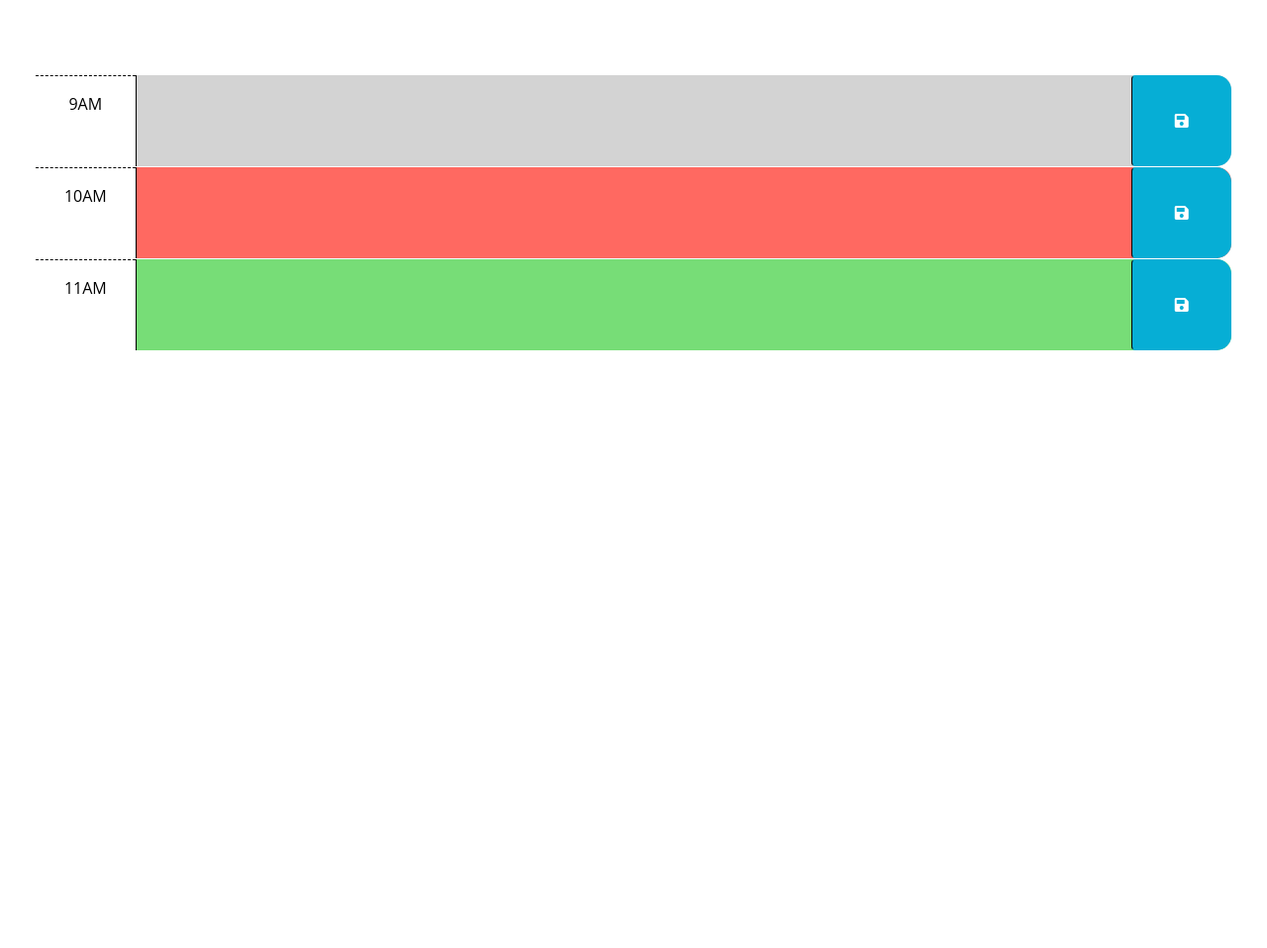
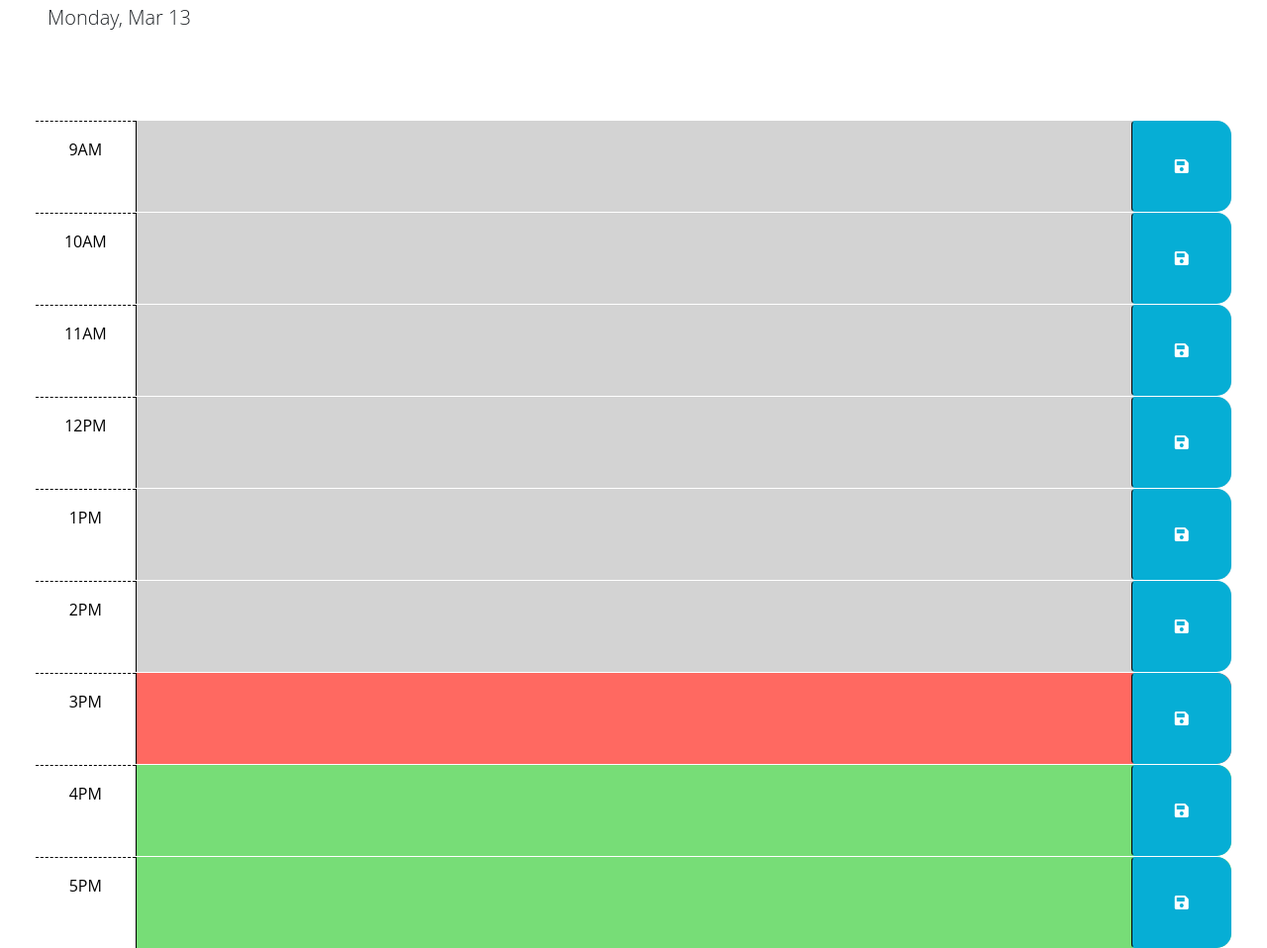
Before and after one commit to Anotnio-Lu/Third-Party-APIs-Challenge-Work-Day-Scheduler, a plain HTML site: page index.html in a window 1280 px wide. Shown: the part 176-1134 px from the top of the page at 99% size. Before the commit the page ends 800 px from the top, so only its background shows below. Drawn offline with nearby package versions, Linux system fonts and the light colour scheme.

Commit message:
JS update: function created to change class of the hour row

```diff
--- a/assets/js/script.js
+++ b/assets/js/script.js
@@ -2,6 +2,9 @@
 // the code isn't run until the browser has finished rendering all the elements
 // in the html.
 var list = []
+
+var today = dayjs();
+$('#currentDay').text(today.format('dddd, MMM D'));
 
 $(function () {
     // TODO: Add a listener for click events on the save button. This code should
@@ -24,13 +27,12 @@ $(function () {
     // TODO: Add code to display the current date in the header of the page.
 
   var main = $('.main-container')
-  var saveBtn = $('.saveBtn')
 
 
-  main.on('click', '.fas', function(event){
+  main.on('click', '.saveBtn', function(event){
 
     var item = $(this)
-    var parent = item.parent().parent('div')
+    var parent = item.parent('div')
     var text = parent.children('textarea').val()
     var dataId = parent.attr("id");
 
@@ -84,4 +86,24 @@ $(function () {
 
   print()
 
+  changeHighlight()
+
+  function changeHighlight(){
+    $( ".row" ).each(function() {
+      var rowId = $( this ).attr("id")
+      var hour = dayjs().get('hour')
+
+      if(rowId == hour){
+        $( this ).removeClass( "future past" ).addClass( "present" );
+      }
+      if(rowId < hour){
+        $( this ).removeClass( "present future" ).addClass( "past" );
+      }
+      if(rowId > hour){
+        $( this ).removeClass( "present past" ).addClass( "future" );
+      }
+    });
+
+  }
+
 });
--- a/index.html
+++ b/index.html
@@ -22,6 +22,11 @@
     />
     <link rel="stylesheet" href="./assets/css/style.css" />
     <title>Work Day Scheduler</title>
+    <script
+      src="https://cdn.jsdelivr.net/npm/dayjs@1.11.3/dayjs.min.js"
+      integrity="sha256-iu/zLUB+QgISXBLCW/mcDi/rnf4m4uEDO0wauy76x7U="
+      crossorigin="anonymous"
+    ></script>
   </head>
 
   <body>
@@ -42,7 +47,7 @@
         -->
 
       <!-- Example of a past time block. The "past" class adds a gray background color. -->
-      <div id="hour-9" class="row time-block past">
+      <div id="9" class="row time-block past">
         <div class="col-2 col-md-1 hour text-center py-3">9AM</div>
         <textarea class="col-8 col-md-10 description" rows="3"> </textarea>
         <button class="btn saveBtn col-2 col-md-1" aria-label="save">
@@ -51,7 +56,7 @@
       </div>
 
       <!-- Example of a present time block. The "present" class adds a red background color. -->
-      <div id="hour-10" class="row time-block present">
+      <div id="10" class="row time-block past">
         <div class="col-2 col-md-1 hour text-center py-3">10AM</div>
         <textarea class="col-8 col-md-10 description" rows="3"> </textarea>
         <button class="btn saveBtn col-2 col-md-1" aria-label="save">
@@ -60,8 +65,56 @@
       </div>
 
       <!-- Example of a future time block. The "future" class adds a green background color. -->
-      <div id="hour-11" class="row time-block future">
+      <div id="11" class="row time-block past">
         <div class="col-2 col-md-1 hour text-center py-3">11AM</div>
+        <textarea class="col-8 col-md-10 description" rows="3"> </textarea>
+        <button class="btn saveBtn col-2 col-md-1" aria-label="save">
+          <i class="fas fa-save" aria-hidden="true"></i>
+        </button>
+      </div>
+
+      <div id="12" class="row time-block past">
+        <div class="col-2 col-md-1 hour text-center py-3">12PM</div>
+        <textarea class="col-8 col-md-10 description" rows="3"> </textarea>
+        <button class="btn saveBtn col-2 col-md-1" aria-label="save">
+          <i class="fas fa-save" aria-hidden="true"></i>
+        </button>
+      </div>
+
+      <div id="13" class="row time-block past">
+        <div class="col-2 col-md-1 hour text-center py-3">1PM</div>
+        <textarea class="col-8 col-md-10 description" rows="3"> </textarea>
+        <button class="btn saveBtn col-2 col-md-1" aria-label="save">
+          <i class="fas fa-save" aria-hidden="true"></i>
+        </button>
+      </div>
+
+      <div id="14" class="row time-block past">
+        <div class="col-2 col-md-1 hour text-center py-3">2PM</div>
+        <textarea class="col-8 col-md-10 description" rows="3"> </textarea>
+        <button class="btn saveBtn col-2 col-md-1" aria-label="save">
+          <i class="fas fa-save" aria-hidden="true"></i>
+        </button>
+      </div>
+
+      <div id="15" class="row time-block past">
+        <div class="col-2 col-md-1 hour text-center py-3">3PM</div>
+        <textarea class="col-8 col-md-10 description" rows="3"> </textarea>
+        <button class="btn saveBtn col-2 col-md-1" aria-label="save">
+          <i class="fas fa-save" aria-hidden="true"></i>
+        </button>
+      </div>
+
+      <div id="16" class="row time-block past">
+        <div class="col-2 col-md-1 hour text-center py-3">4PM</div>
+        <textarea class="col-8 col-md-10 description" rows="3"> </textarea>
+        <button class="btn saveBtn col-2 col-md-1" aria-label="save">
+          <i class="fas fa-save" aria-hidden="true"></i>
+        </button>
+      </div>
+
+      <div id="17" class="row time-block past">
+        <div class="col-2 col-md-1 hour text-center py-3">5PM</div>
         <textarea class="col-8 col-md-10 description" rows="3"> </textarea>
         <button class="btn saveBtn col-2 col-md-1" aria-label="save">
           <i class="fas fa-save" aria-hidden="true"></i>
@@ -73,6 +126,11 @@
     <script src="https://cdn.jsdelivr.net/npm/dayjs@1.11.3/dayjs.min.js"
     integrity="sha256-iu/zLUB+QgISXBLCW/mcDi/rnf4m4uEDO0wauy76x7U="
     crossorigin="anonymous"></script>
+    <script
+      src="https://cdn.jsdelivr.net/npm/dayjs@1.11.3/dayjs.min.js"
+      integrity="sha256-iu/zLUB+QgISXBLCW/mcDi/rnf4m4uEDO0wauy76x7U="
+      crossorigin="anonymous"
+    ></script>
 
     <script src="./assets/js/script.js"></script>
   </body>
```
